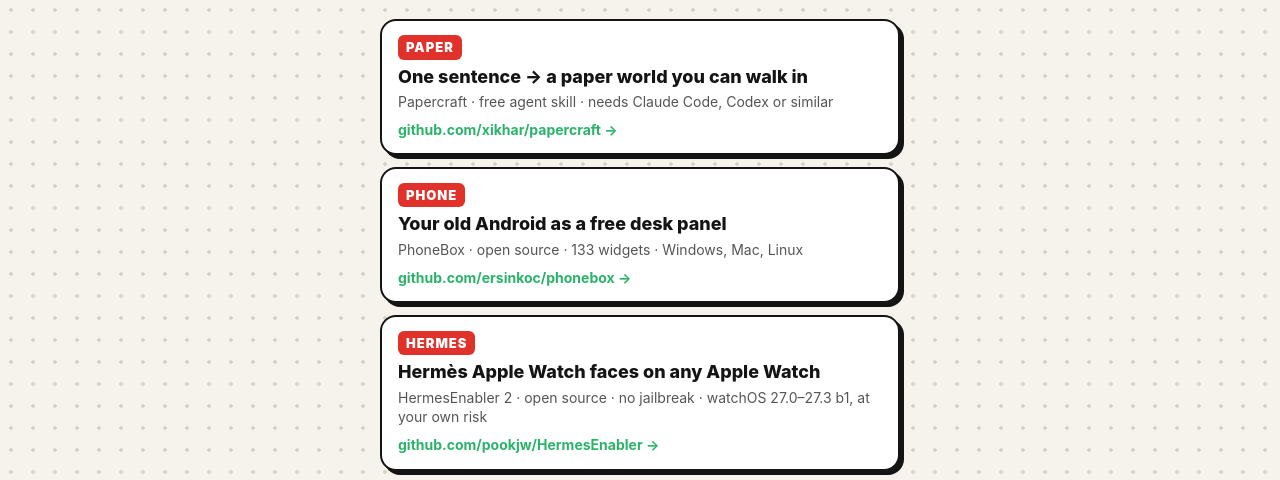
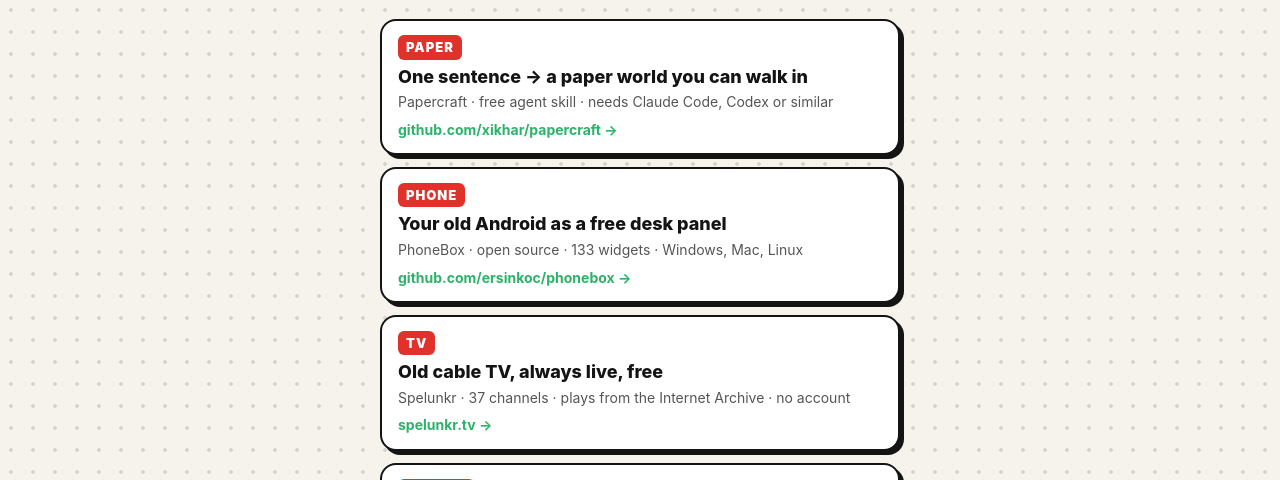
Before and after one commit to toolsbix/toolsbix.github.io, a plain HTML site: page index.html in a window 1280 px wide. Shown: the part 243-723 px from the top of the page. Drawn offline with Linux system fonts and the light colour scheme.

Commit message:
Add TV card

```diff
--- a/index.html
+++ b/index.html
@@ -78,6 +78,12 @@ footer{text-align:center;font-size:12px;color:#666;margin-top:26px}
   <span class="d">PhoneBox · open source · 133 widgets · Windows, Mac, Linux</span>
   <span class="go">github.com/ersinkoc/phonebox →</span>
 </a>
+<a class="card" id="tv" href="https://spelunkr.tv" target="_blank" rel="noopener">
+  <span class="word">TV</span>
+  <span class="t">Old cable TV, always live, free</span>
+  <span class="d">Spelunkr · 37 channels · plays from the Internet Archive · no account</span>
+  <span class="go">spelunkr.tv →</span>
+</a>
 <a class="card" id="hermes" href="https://github.com/pookjw/HermesEnabler" target="_blank" rel="noopener">
   <span class="word">HERMES</span>
   <span class="t">Hermès Apple Watch faces on any Apple Watch</span>
```
